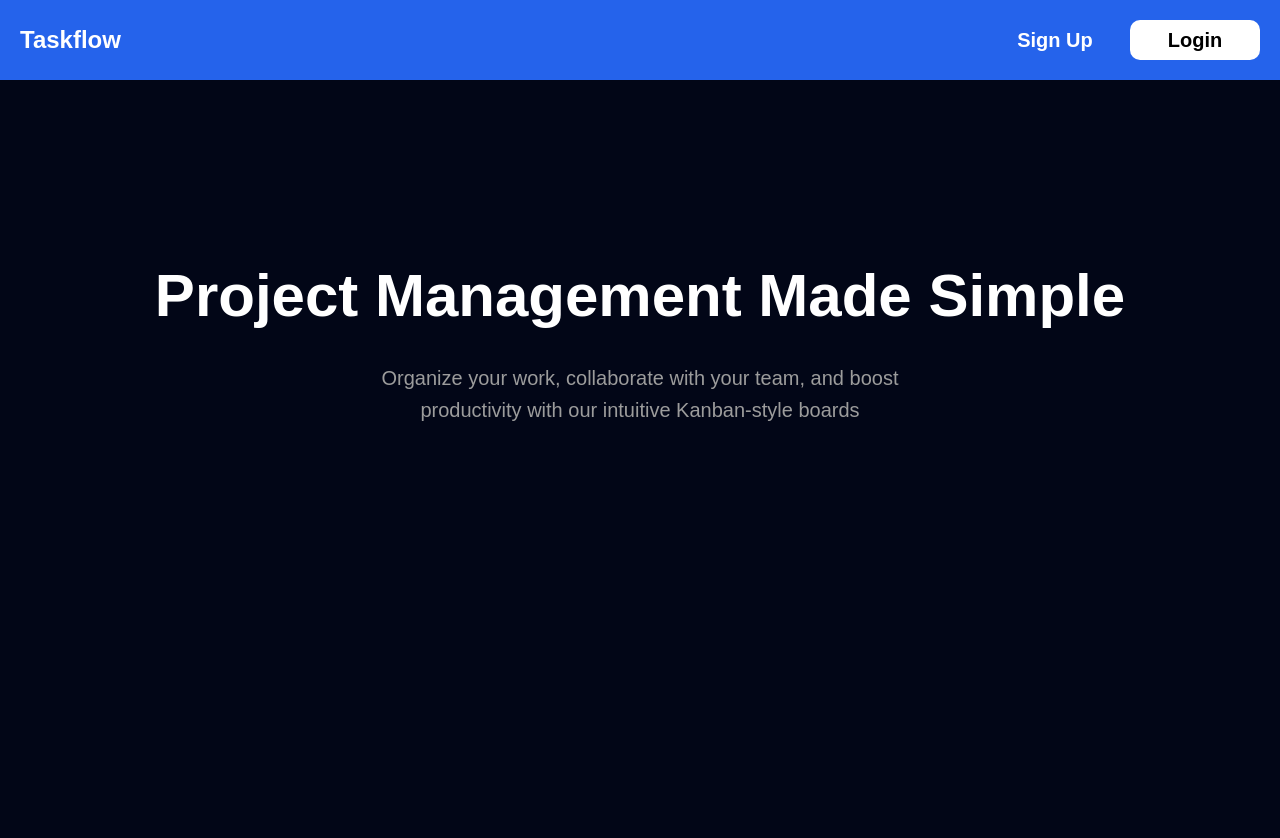
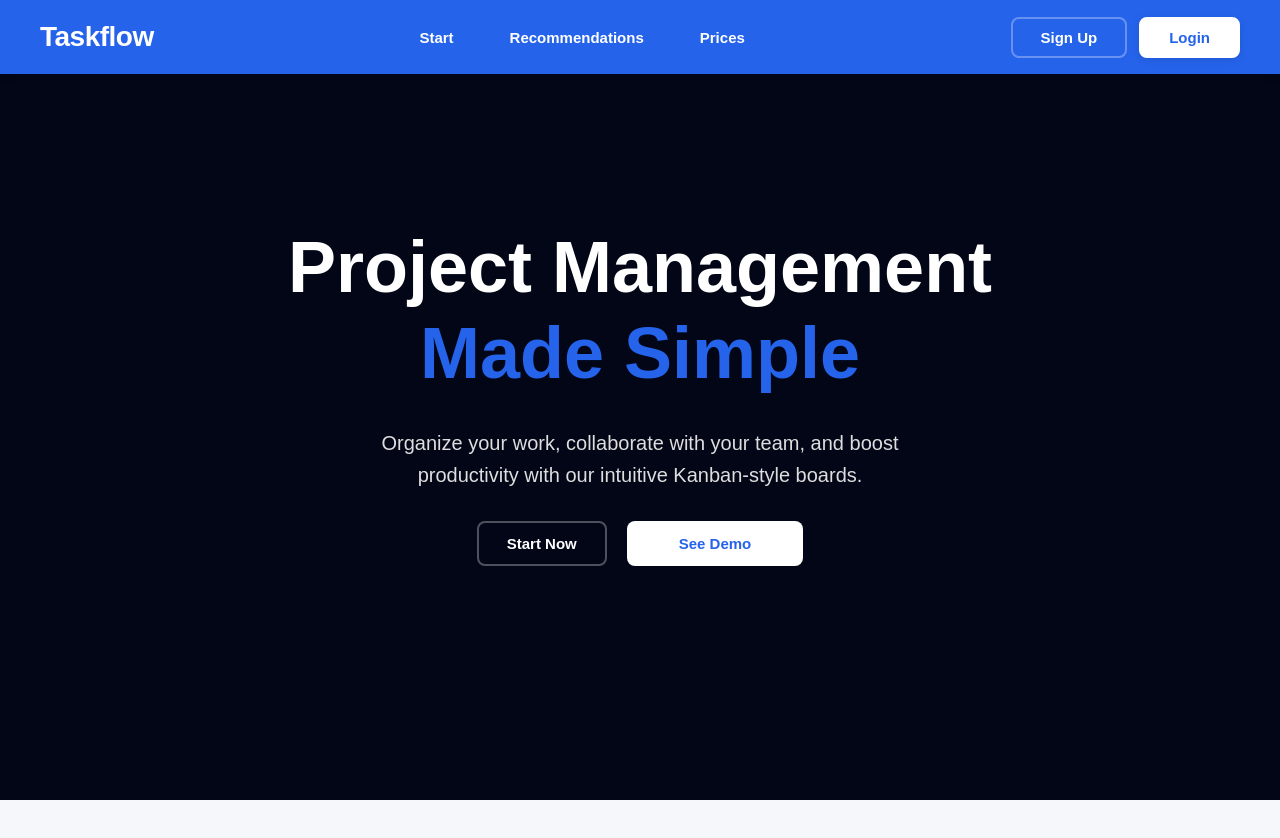
Before and after one commit to VitorFranciscoDev/taskflow-web, a Vue app: page / in a window 1280 px wide. Shown: the top 838 px of the page. After the commit the page ends 800 px from the top, so only its background shows below. Built offline with nearby package versions, Linux system fonts and the light colour scheme.

Commit message:
feature(): landing page done

```diff
--- a/src/App.vue
+++ b/src/App.vue
@@ -4,7 +4,6 @@ import Header from "@/infrastructure/presentation/auth/components/Header.vue";
 </script>
 
 <template>
-  <Header/>
   <RouterView/>
 </template>
 
--- a/src/infrastructure/presentation/auth/components/Header.vue
+++ b/src/infrastructure/presentation/auth/components/Header.vue
@@ -2,19 +2,23 @@
 import {useRouter} from 'vue-router';
 import {RouteDefs} from '@/config/navigation'
 
+const router = useRouter();
+
 const navigateToLogin = () => router.push(RouteDefs.LoginPage.path);
 const navigateToSignUp = () => router.push(RouteDefs.SignUpPage.path);
 const navigateToLandingPage = () => router.push(RouteDefs.LandingPage.path);
-
-const router = useRouter();
 </script>
 
 <template>
   <header class="header">
     <nav class="nav">
-      <h1 class="logo" @click="navigateToLandingPage">
-        Taskflow
-      </h1>
+      <h1 class="logo" @click="navigateToLandingPage">Taskflow</h1>
+
+      <div class="navigation">
+        <button class="nav-button" @click="navigateToSignUp">Start</button>
+        <button class="nav-button" @click="navigateToLogin">Recommendations</button>
+        <button class="nav-button" @click="navigateToSignUp">Prices</button>
+      </div>
 
       <div class="auth">
         <button class="signup" @click="navigateToSignUp">Sign Up</button>
@@ -27,51 +31,142 @@ const router = useRouter();
 <style scoped>
 .header {
   background-color: #2563EB;
+  box-shadow: 0 2px 10px rgba(0, 0, 0, 0.1);
 }
 
 .nav {
   display: flex;
   align-items: center;
-  padding: 20px;
+  justify-content: space-between;
+  padding: 16px 40px;
+  max-width: 1400px;
+  margin: 0 auto;
 }
 
 .logo {
   color: white;
   cursor: pointer;
+  font-size: 28px;
+  font-weight: 700;
+  margin: 0;
+  letter-spacing: -0.5px;
+  transition: transform 0.2s ease, opacity 0.2s ease;
+}
+
+.logo:hover {
+  transform: scale(1.05);
+  opacity: 0.9;
+}
+
+.navigation {
+  display: flex;
+  gap: 8px;
+  flex: 1;
+  justify-content: center;
+  margin: 0 40px;
+}
+
+.nav-button {
+  padding: 10px 24px;
+  background-color: transparent;
+  color: white;
+  font-weight: 600;
+  font-size: 15px;
+  border: none;
+  border-radius: 8px;
+  cursor: pointer;
+  transition: all 0.2s ease;
+  position: relative;
+}
+
+.nav-button:hover {
+  background-color: rgba(255, 255, 255, 0.15);
+}
+
+.nav-button:active {
+  transform: scale(0.98);
 }
 
 .auth {
-  margin-left: auto;
+  display: flex;
+  gap: 12px;
+  align-items: center;
 }
 
-
 .signup {
-  border: none;
-  width: 130px;
-  height: 40px;
+  padding: 10px 28px;
   background-color: transparent;
   color: white;
-  font-weight: bold;
-  font-size: 20px;
-  border-radius: 10px;
+  font-weight: 600;
+  font-size: 15px;
+  border: 2px solid rgba(255, 255, 255, 0.3);
+  border-radius: 8px;
   cursor: pointer;
-  margin-right: 10px;
-  transition: background-color 0.3s ease;
+  transition: all 0.2s ease;
+  white-space: nowrap;
 }
 
 .signup:hover {
-  background-color: rgba(255, 255, 255, 0.3);
+  background-color: rgba(255, 255, 255, 0.15);
+  border-color: rgba(255, 255, 255, 0.5);
+  transform: translateY(-1px);
+}
+
+.signup:active {
+  transform: translateY(0);
 }
 
 .login {
-  border: none;
-  width: 130px;
-  height: 40px;
+  padding: 10px 28px;
   background-color: white;
-  color: black;
-  font-weight: bold;
-  font-size: 20px;
-  border-radius: 10px;
+  color: #2563EB;
+  font-weight: 600;
+  font-size: 15px;
+  border: 2px solid white;
+  border-radius: 8px;
   cursor: pointer;
+  transition: all 0.2s ease;
+  box-shadow: 0 2px 8px rgba(0, 0, 0, 0.1);
+  white-space: nowrap;
+}
+
+.login:hover {
+  background-color: #f8fafc;
+  transform: translateY(-1px);
+  box-shadow: 0 4px 12px rgba(0, 0, 0, 0.15);
+}
+
+.login:active {
+  transform: translateY(0);
+}
+
+@media (max-width: 768px) {
+  .nav {
+    padding: 12px 20px;
+    flex-wrap: wrap;
+    gap: 16px;
+  }
+
+  .navigation {
+    order: 3;
+    width: 100%;
+    margin: 0;
+    justify-content: space-around;
+  }
+
+  .nav-button {
+    padding: 8px 16px;
+    font-size: 14px;
+  }
+
+  .logo {
+    font-size: 24px;
+  }
+
+  .signup,
+  .login {
+    padding: 8px 20px;
+    font-size: 14px;
+  }
 }
 </style>
--- a/src/infrastructure/presentation/auth/screens/LandingPage.vue
+++ b/src/infrastructure/presentation/auth/screens/LandingPage.vue
@@ -1,12 +1,22 @@
-<script lang="ts" setup></script>
+<script lang="ts" setup>
+import Header from '../components/Header.vue';
+
+</script>
 
 <template>
   <div class="background">
+    <Header/>
+
     <main class="main">
-      <h1 class="title">Project Management Made Simple</h1>
+      <h1 class="title">Project Management <span class="highlight">Made Simple</span></h1>
 
       <p class="subtitle">Organize your work, collaborate with your team, and boost productivity with our intuitive
-        Kanban-style boards</p>
+        Kanban-style boards.</p>
+
+      <div class="buttons">
+        <button class="startnow">Start Now</button>
+        <button class="seedemo">See Demo</button>
+      </div>
     </main>
   </div>
 </template>
@@ -22,20 +32,25 @@
     display: flex;
     flex-direction: column;
     align-items: center;
-  padding-top: 180px;
+    padding-top: 150px;
   }
 
   .title {
     color: white;
-  font-size: 60px;
-  font-weight: 700;
+    font-size: 72px;
+    max-width: 900px;
+    font-weight: 900;
     line-height: 1.2;
     text-align: center;
     margin-bottom: 30px;
   }
 
+  .highlight {
+    color: #2563EB;
+  }
+
   .subtitle {
-  color: rgb(156, 156, 156);
+    color: rgb(222, 222, 222);
     font-size: 20px;
     font-weight: 400;
     line-height: 1.6;
@@ -43,4 +58,31 @@
     margin-bottom: 30px;
     max-width: 600px;
   }
+
+  .startnow {
+    padding: 12px 28px;
+    background-color: transparent;
+    color: white;
+    font-weight: 600;
+    font-size: 15px;
+    border: 2px solid rgba(255, 255, 255, 0.3);
+    border-radius: 8px;
+    cursor: pointer;
+    transition: all 0.2s ease;
+    white-space: nowrap;
+    margin-right: 20px;
+  }
+
+  .seedemo {
+    padding: 12px 50px;
+    background-color: white;
+    color: #2563EB;
+    font-weight: 600;
+    font-size: 15px;
+    border: 2px solid rgba(255, 255, 255, 0.3);
+    border-radius: 8px;
+    cursor: pointer;
+    transition: all 0.2s ease;
+    white-space: nowrap;
+  }
 </style>
```
Lines whose indentation alone changed are shown as unchanged.
